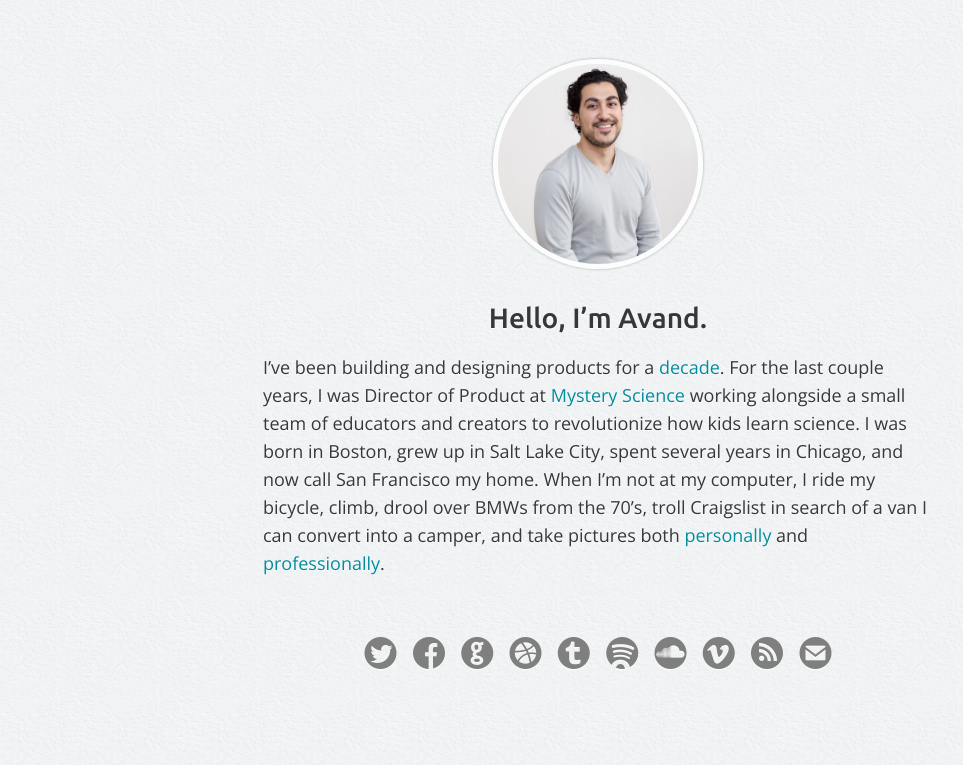
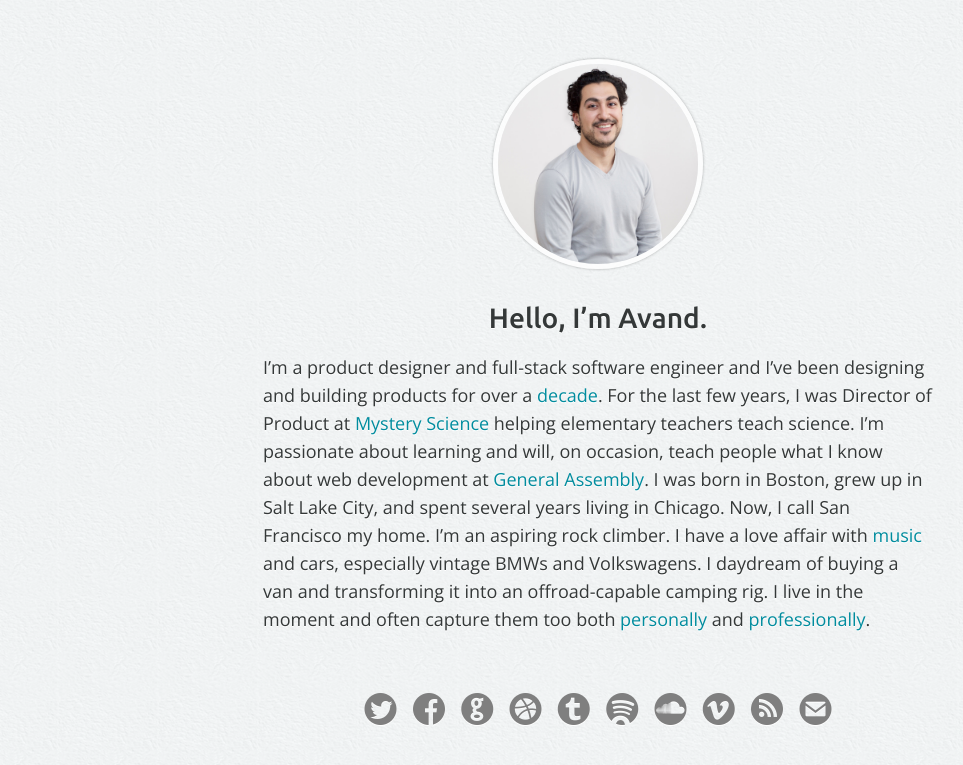
Before and after one commit to avand/avand.github.com, a Jekyll site: the page built from index.html, in a window 1280 px wide. Shown: the top 765 px of the page, without its empty margins (42-1005 px from the left). Built offline with Jekyll 4.4.1, drawn with Linux system fonts in a browser that asks for light colours.

Commit message:
Updated bio

```diff
--- a/_includes/_bio.html
+++ b/_includes/_bio.html
@@ -1,12 +1,3 @@
 <p class="bio">
-  I’ve been building and designing products for a
-  <a href="resume.html">decade</a>. For the last couple years, I was
-  Director of Product at <a href="http://mysteryscience.com">Mystery Science</a>
-  working alongside a small team of educators and creators to revolutionize how
-  kids learn science. I was born in Boston, grew up in Salt Lake City, spent
-  several years in Chicago, and now call San Francisco my home. When I’m not at
-  my computer, I ride my bicycle, climb, drool over BMWs from the 70’s, troll
-  Craigslist in search of a van I can convert into a camper, and take pictures
-  both <a href="http://photos.avandamiri.com" target="_blank">personally</a> and
-  <a href="http://irishgoodbyesf.com" target="_blank">professionally</a>.
+  I’m a product designer and full-stack software engineer and I’ve been designing and building products for over a <a href="resume.html">decade</a>. For the last few years, I was Director of Product at <a href="http://mysteryscience.com">Mystery Science</a> helping elementary teachers teach science. I’m passionate about learning and will, on occasion, teach people what I know about web development at <a href="https://generalassemb.ly/education/front-end-web-development">General Assembly</a>. I was born in Boston, grew up in Salt Lake City, and spent several years living in Chicago. Now, I call San Francisco my home. I’m an aspiring rock climber. I have a love affair with <a href="https://tunes.avandamiri.com">music</a> and cars, especially vintage BMWs and Volkswagens. I daydream of buying a van and transforming it into an offroad-capable camping rig. I live in the moment and often capture them too both <a href="http://photos.avandamiri.com" target="_blank">personally</a> and <a href="http://irishgoodbyesf.com" target="_blank">professionally</a>.
 </p>
```
